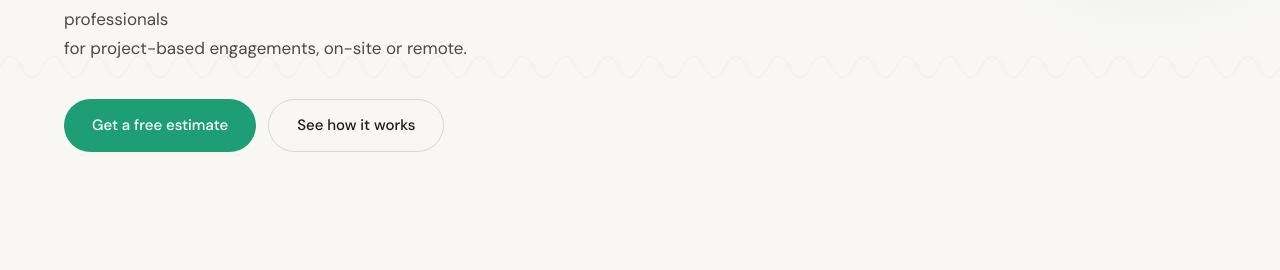
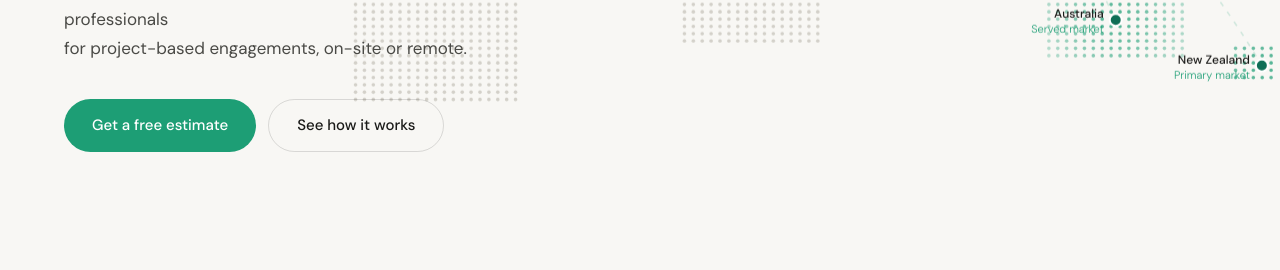
Before and after one commit to minhajsiddiqui20/hireatechie, a plain HTML site: page index.html in a window 1280 px wide. Shown: the part 381-651 px from the top of the page. Drawn offline with nearby package versions, Linux system fonts and the light colour scheme; a web font is replaced by a local one.

Commit message:
Add files via upload

```diff
--- a/css/style.css
+++ b/css/style.css
@@ -63,16 +63,6 @@ nav {
 .nav-logo span { color: var(--green); font-style: italic; }
 .nav-logo .koru-mark { width: 26px; height: 26px; flex-shrink: 0; }
 
-/* ---- KOWHAIWHAI HERO BACKGROUND ---- */
-.kw-hero-bg {
-  position: absolute;
-  inset: 0;
-  pointer-events: none;
-  opacity: 0.045;
-  z-index: 0;
-}
-.hero-inner { position: relative; z-index: 1; }
-
 .nav-links {
   display: flex;
   align-items: center;
@@ -134,17 +124,20 @@ nav {
   border-bottom: 1px solid var(--border);
   position: relative;
   overflow: hidden;
+  min-height: 420px;
+  display: flex;
+  align-items: center;
 }
-.hero::before {
-  content: '';
+.map-canvas {
   position: absolute;
-  top: -120px; right: -120px;
-  width: 500px; height: 500px;
-  border-radius: 50%;
-  background: radial-gradient(circle, rgba(29,158,117,0.08) 0%, transparent 70%);
+  inset: 0;
+  width: 100%;
+  height: 100%;
   pointer-events: none;
 }
 .hero-inner {
+  position: relative;
+  z-index: 2;
   max-width: 640px;
 }
 .hero-badge {
--- a/index.html
+++ b/index.html
@@ -13,19 +13,7 @@
 
   <!-- HERO -->
   <section class="hero">
-    <svg class="kw-hero-bg" viewBox="0 0 1200 400" preserveAspectRatio="xMidYMid slice" xmlns="http://www.w3.org/2000/svg" aria-hidden="true">
-      <defs>
-        <pattern id="kw" x="0" y="0" width="80" height="80" patternUnits="userSpaceOnUse">
-          <path d="M0 40 Q10 20 20 40 Q30 60 40 40 Q50 20 60 40 Q70 60 80 40" stroke="#1D9E75" stroke-width="1.5" fill="none"/>
-          <path d="M0 40 Q10 60 20 40 Q30 20 40 40 Q50 60 60 40 Q70 20 80 40" stroke="#1D9E75" stroke-width="0.5" fill="none" opacity="0.4"/>
-          <circle cx="20" cy="40" r="2.5" fill="none" stroke="#1D9E75" stroke-width="0.8"/>
-          <circle cx="60" cy="40" r="2.5" fill="none" stroke="#1D9E75" stroke-width="0.8"/>
-          <path d="M0 0 Q10 0 10 10 Q10 20 0 20" stroke="#1D9E75" stroke-width="0.5" fill="none" opacity="0.3"/>
-          <path d="M80 0 Q70 0 70 10 Q70 20 80 20" stroke="#1D9E75" stroke-width="0.5" fill="none" opacity="0.3"/>
-        </pattern>
-      </defs>
-      <rect width="1200" height="400" fill="url(#kw)"/>
-    </svg>
+    <canvas class="map-canvas" id="mapCanvas" aria-hidden="true"></canvas>
     <div class="hero-inner">
       <h1>Top IT talent, <em>placed where your project needs them</em></h1>
       <p class="hero-sub">We connect NZ and Australian businesses with skilled IT professionals<br>for project-based engagements, on-site or remote.</p>
@@ -194,5 +182,6 @@
 
   <div id="footer-placeholder"></div>
   <script src="js/components.js"></script>
+  <script src="js/map.js"></script>
 </body>
 </html>
--- /dev/null
+++ b/js/map.js
@@ -0,0 +1,191 @@
+(function() {
+  var canvas = document.getElementById('mapCanvas');
+  if (!canvas) return;
+  var ctx = canvas.getContext('2d');
+
+  var green = '#1D9E75';
+  var greenDark = '#0F6E56';
+  var dotColor = 'rgba(180,176,165,0.55)';
+  var CYCLE = 3.6;
+  var animFrame;
+  var startTime = null;
+
+  var markers = [
+    { lon: 78.9,   lat: 20.6,  label: 'India',       sub: 'Talent source',   side: 'right' },
+    { lon: 174.9,  lat: -40.9, label: 'New Zealand',  sub: 'Primary market',  side: 'left'  },
+    { lon: 133.8,  lat: -25.3, label: 'Australia',    sub: 'Served market',   side: 'left'  }
+  ];
+
+  var particles = [
+    { delay: 0,   route: 0 },
+    { delay: 1.2, route: 0 },
+    { delay: 2.4, route: 0 },
+    { delay: 0.6, route: 1 },
+    { delay: 1.8, route: 1 },
+    { delay: 3.0, route: 1 }
+  ];
+
+  function isLand(lon, lat) {
+    if (lat > 15  && lat < 70  && lon > 25  && lon < 145) return true;
+    if (lat > -35 && lat < 15  && lon > 10  && lon < 52)  return true;
+    if (lat > 35  && lat < 70  && lon > -10 && lon < 30)  return true;
+    if (lat > 25  && lat < 50  && lon > -130 && lon < -60) return true;
+    if (lat > 50  && lat < 70  && lon > -140 && lon < -60) return true;
+    if (lat > -55 && lat < 12  && lon > -82 && lon < -34)  return true;
+    if (lat > 10  && lat < 25  && lon > -90 && lon < -77)  return true;
+    if (lat > -40 && lat < -10 && lon > 113 && lon < 154)  return true;
+    if (lat > -46 && lat < -34 && lon > 166 && lon < 178)  return true;
+    if (lat > -22 && lat < -10 && lon > 130 && lon < 148)  return true;
+    return false;
+  }
+
+  var dots = [];
+  for (var lat = -80; lat <= 80; lat += 2.5) {
+    for (var lon = -180; lon <= 180; lon += 2.5) {
+      if (isLand(lon, lat)) dots.push([lon, lat]);
+    }
+  }
+
+  function toXY(lon, lat, w, h) {
+    return [(lon + 180) / 360 * w, (90 - lat) / 180 * h];
+  }
+
+  function bezier(p0, p1, p2, t) {
+    var mt = 1 - t;
+    return [mt*mt*p0[0] + 2*mt*t*p1[0] + t*t*p2[0],
+            mt*mt*p0[1] + 2*mt*t*p1[1] + t*t*p2[1]];
+  }
+
+  function getRoute(idx, w, h) {
+    var india = toXY(78.9,  20.6,  w, h);
+    var nz    = toXY(174.9, -40.9, w, h);
+    var aus   = toXY(133.8, -25.3, w, h);
+    if (idx === 0) {
+      var ctrl = [(india[0]+nz[0])/2, Math.min(india[1],nz[1]) - h*0.2];
+      return { p0:india, p1:ctrl, p2:nz };
+    } else {
+      var ctrl2 = [(india[0]+aus[0])/2, Math.min(india[1],aus[1]) - h*0.13];
+      return { p0:india, p1:ctrl2, p2:aus };
+    }
+  }
+
+  function resize() {
+    var rect = canvas.parentElement.getBoundingClientRect();
+    var dpr = window.devicePixelRatio || 1;
+    canvas.width  = rect.width  * dpr;
+    canvas.height = rect.height * dpr;
+    canvas.style.width  = rect.width  + 'px';
+    canvas.style.height = rect.height + 'px';
+    ctx.scale(dpr, dpr);
+  }
+
+  function draw(ts) {
+    if (!startTime) startTime = ts;
+    var elapsed = (ts - startTime) / 1000;
+    var w = canvas.width  / (window.devicePixelRatio || 1);
+    var h = canvas.height / (window.devicePixelRatio || 1);
+
+    ctx.clearRect(0, 0, w, h);
+
+    var india = toXY(78.9,  20.6,  w, h);
+    var nz    = toXY(174.9, -40.9, w, h);
+    var aus   = toXY(133.8, -25.3, w, h);
+
+    var dotR = w < 600 ? 1.2 : 1.8;
+    for (var i = 0; i < dots.length; i++) {
+      var xy = toXY(dots[i][0], dots[i][1], w, h);
+      var di = Math.hypot(xy[0]-india[0], xy[1]-india[1]);
+      var dn = Math.hypot(xy[0]-nz[0],    xy[1]-nz[1]);
+      var da = Math.hypot(xy[0]-aus[0],   xy[1]-aus[1]);
+      var minD = Math.min(di, dn, da);
+      var thresh = w * 0.07;
+      if (minD < thresh) {
+        var alpha = 0.2 + (1 - minD/thresh) * 0.6;
+        ctx.fillStyle = 'rgba(29,158,117,' + alpha.toFixed(2) + ')';
+      } else {
+        ctx.fillStyle = dotColor;
+      }
+      ctx.beginPath();
+      ctx.arc(xy[0], xy[1], dotR, 0, Math.PI*2);
+      ctx.fill();
+    }
+
+    for (var r = 0; r < 2; r++) {
+      var route = getRoute(r, w, h);
+      ctx.beginPath();
+      ctx.moveTo(route.p0[0], route.p0[1]);
+      ctx.quadraticCurveTo(route.p1[0], route.p1[1], route.p2[0], route.p2[1]);
+      ctx.strokeStyle = 'rgba(29,158,117,0.18)';
+      ctx.lineWidth = 1.5;
+      ctx.setLineDash([5, 7]);
+      ctx.stroke();
+      ctx.setLineDash([]);
+    }
+
+    for (var p = 0; p < particles.length; p++) {
+      var part = particles[p];
+      var t = ((elapsed - part.delay) % CYCLE) / CYCLE;
+      if (t < 0) continue;
+      var fade = t < 0.1 ? t/0.1 : t > 0.85 ? (1-t)/0.15 : 1;
+      var rt = getRoute(part.route, w, h);
+      var pt = bezier([rt.p0[0],rt.p0[1]], [rt.p1[0],rt.p1[1]], [rt.p2[0],rt.p2[1]], t);
+      ctx.beginPath();
+      ctx.arc(pt[0], pt[1], 4, 0, Math.PI*2);
+      ctx.fillStyle = 'rgba(29,158,117,' + (fade*0.9).toFixed(2) + ')';
+      ctx.fill();
+      ctx.beginPath();
+      ctx.arc(pt[0], pt[1], 8, 0, Math.PI*2);
+      ctx.fillStyle = 'rgba(29,158,117,' + (fade*0.2).toFixed(2) + ')';
+      ctx.fill();
+    }
+
+    var pulse = (Math.sin(elapsed * 2.2) + 1) / 2;
+    var mxy = [india, nz, aus];
+    var mdata = markers;
+
+    for (var m = 0; m < mdata.length; m++) {
+      var mx = mxy[m][0], my = mxy[m][1];
+      ctx.beginPath();
+      ctx.arc(mx, my, 5 + pulse*7, 0, Math.PI*2);
+      ctx.fillStyle = 'rgba(29,158,117,' + (0.07 + pulse*0.08).toFixed(2) + ')';
+      ctx.fill();
+
+      ctx.beginPath();
+      ctx.arc(mx, my, 6, 0, Math.PI*2);
+      ctx.fillStyle = m === 0 ? green : greenDark;
+      ctx.fill();
+      ctx.beginPath();
+      ctx.arc(mx, my, 6, 0, Math.PI*2);
+      ctx.strokeStyle = '#fff';
+      ctx.lineWidth = 2;
+      ctx.stroke();
+
+      var fs = w < 500 ? 10 : 12;
+      var offset = mdata[m].side === 'left' ? -12 : 12;
+      ctx.textAlign = mdata[m].side === 'left' ? 'right' : 'left';
+      ctx.font = '500 ' + fs + 'px DM Sans, sans-serif';
+      ctx.fillStyle = '#1a1a18';
+      ctx.fillText(mdata[m].label, mx + offset, my - 2);
+      ctx.font = '300 ' + (fs-1) + 'px DM Sans, sans-serif';
+      ctx.fillStyle = green;
+      ctx.fillText(mdata[m].sub, mx + offset, my + 13);
+    }
+
+    animFrame = requestAnimationFrame(draw);
+  }
+
+  function init() {
+    resize();
+    if (animFrame) cancelAnimationFrame(animFrame);
+    startTime = null;
+    animFrame = requestAnimationFrame(draw);
+  }
+
+  init();
+
+  var resizeTimer;
+  window.addEventListener('resize', function() {
+    clearTimeout(resizeTimer);
+    resizeTimer = setTimeout(init, 100);
+  });
+})();
```
